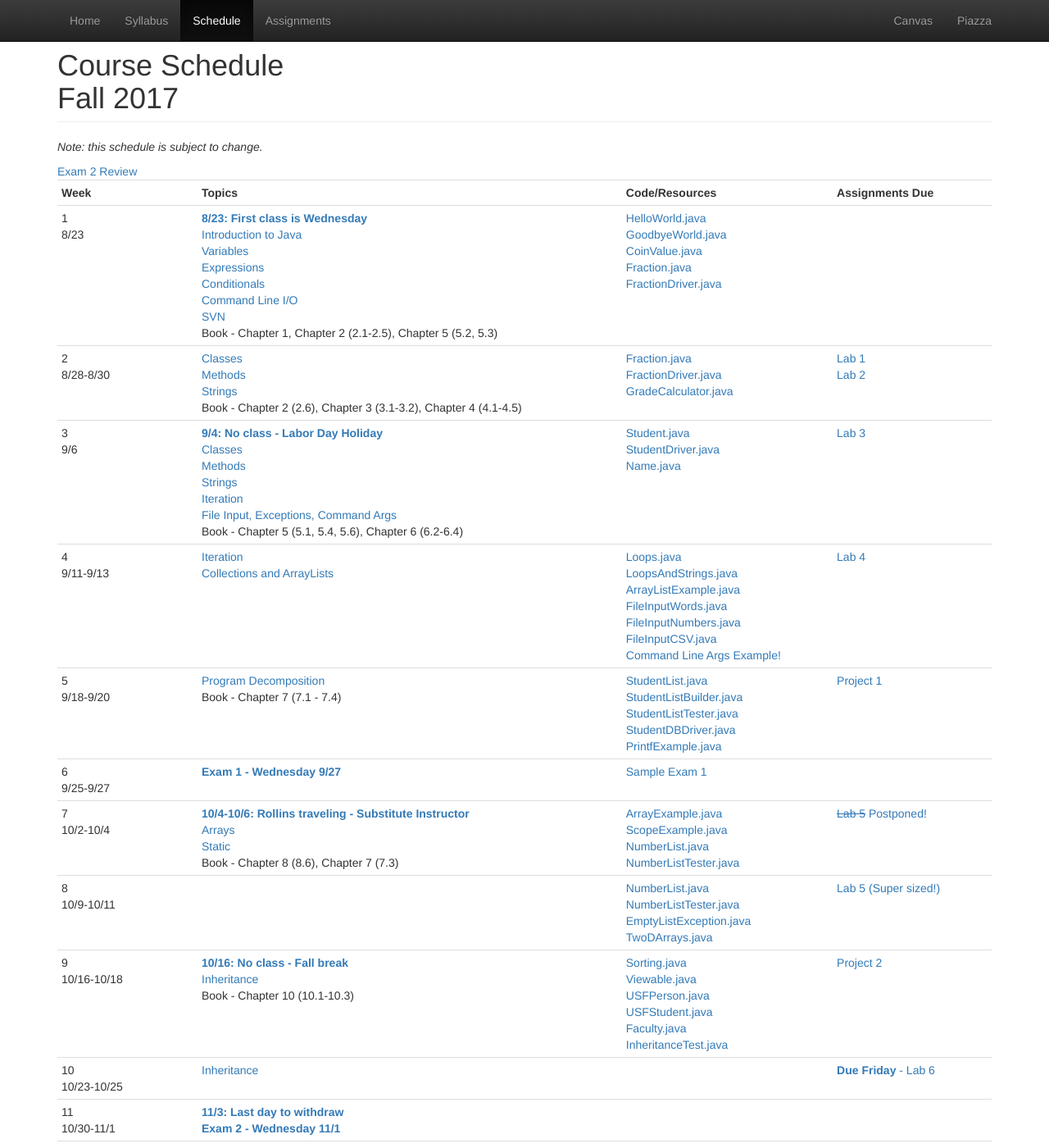
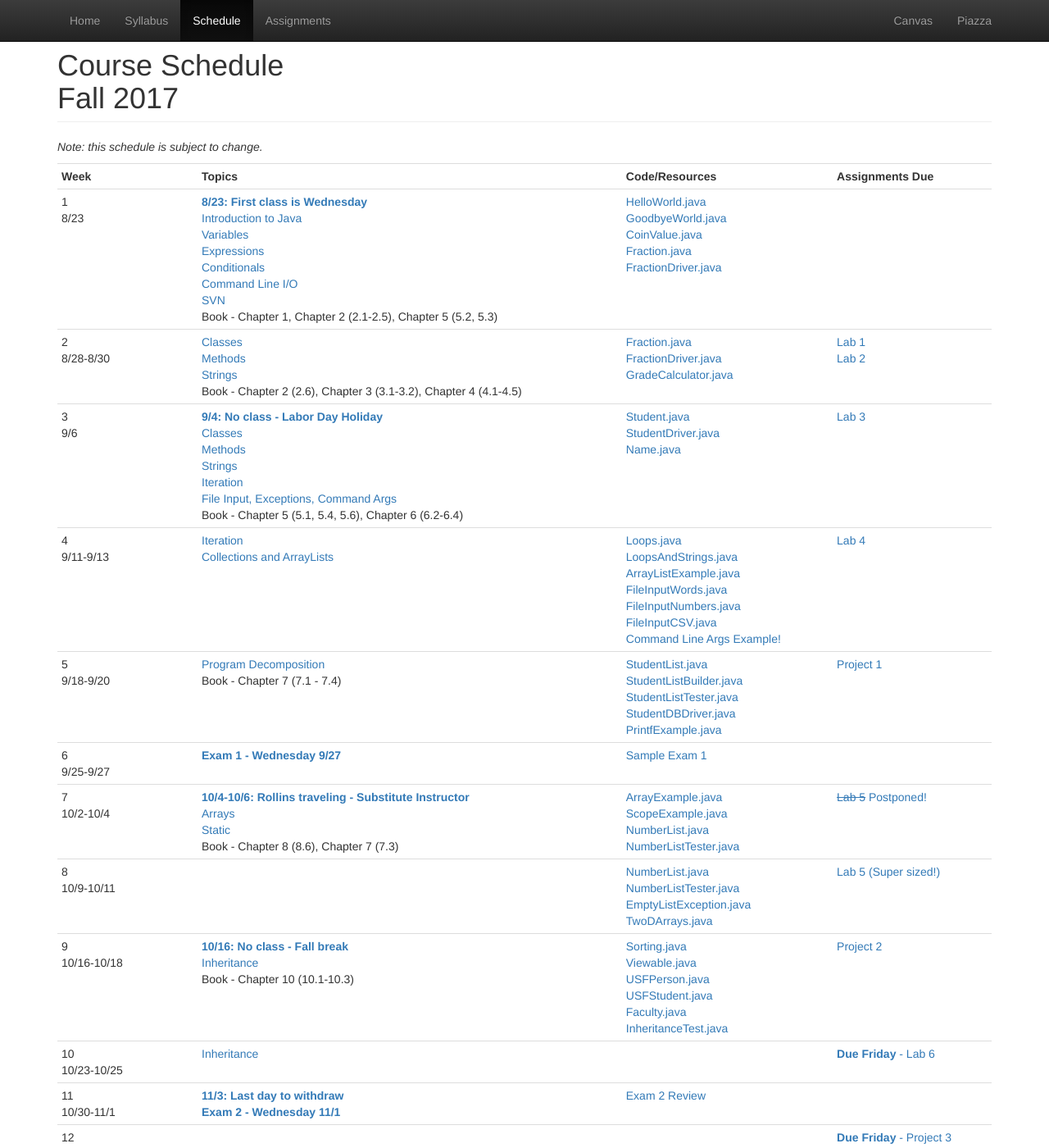
Before and after one commit to CS112-F17/cs112-f17.github.io, a Jekyll site: the page built from schedule.html, in a window 1280 px wide and 1400 px high. Shown: the whole window at 82% size. Built offline with Jekyll 4.4.1, drawn with Linux system fonts in a browser that asks for light colours.

Commit message:
fix formatting

```diff
--- a/schedule.html
+++ b/schedule.html
@@ -238,8 +238,8 @@
 			<strong><span class="text-primary">11/3: Last day to withdraw</span></strong><br/>
 			<strong><span class="text-primary">Exam 2 - Wednesday 11/1</span></strong>
 		</td>
+		<td>
 			<a href="https://github.com/CS112-F17/notes/blob/master/exam2review.md">Exam 2 Review</a><br/>
-		<td>
 		</td>
 		<td>
 		</td>
```
